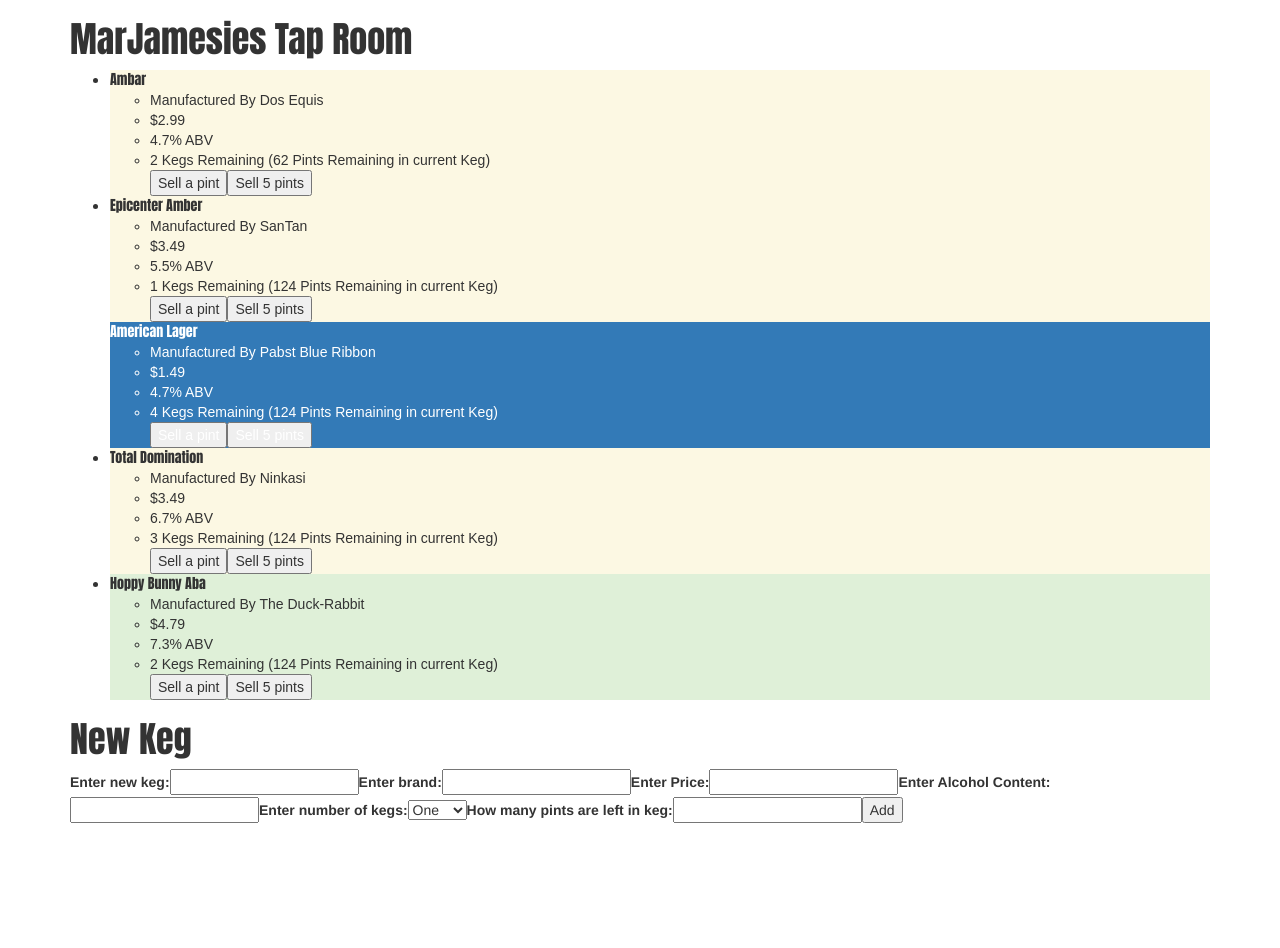
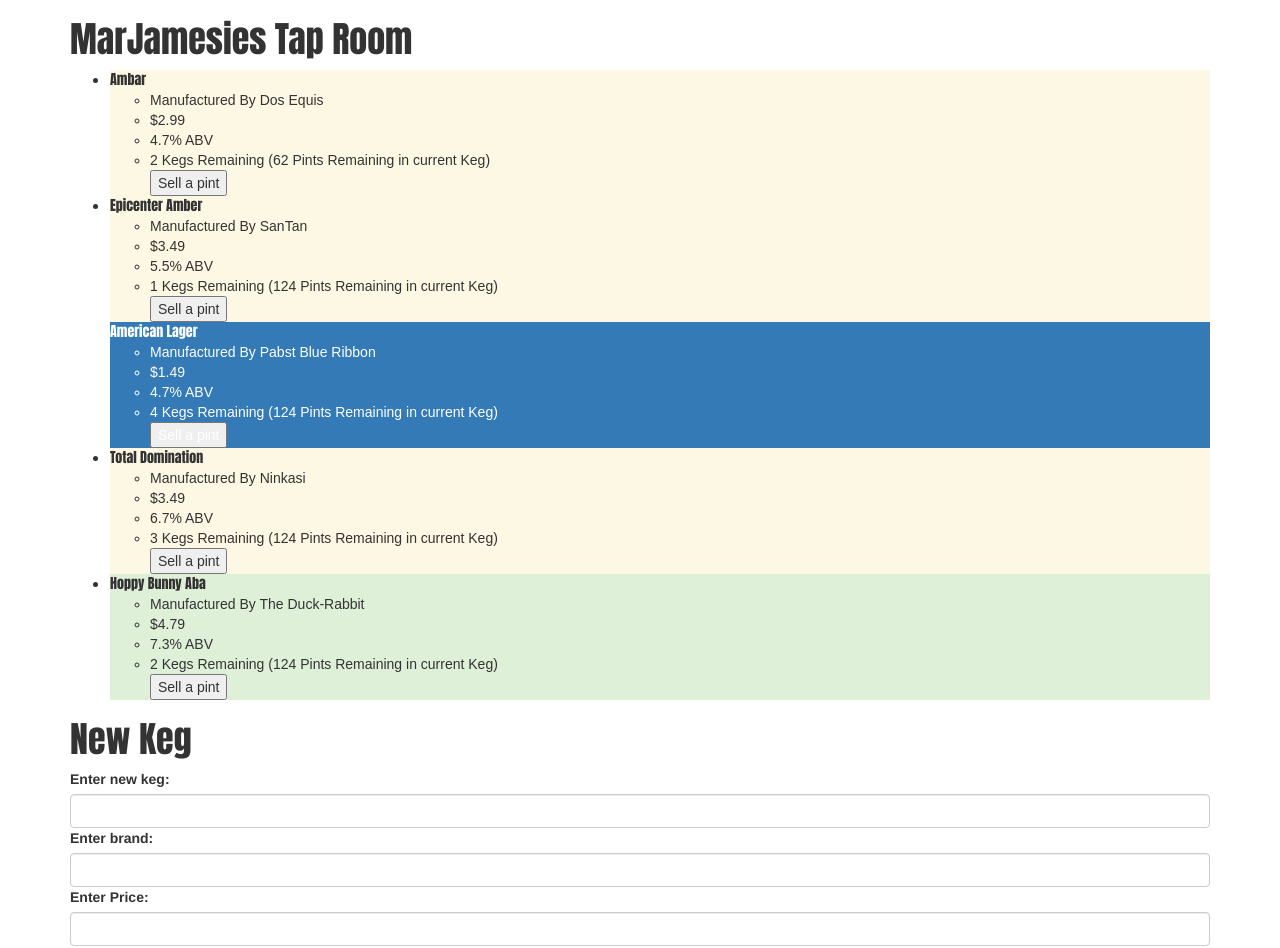
Before and after one commit to JPCodes/tap-room-angular2, an Angular app: page / in a window 1280 px wide. Shown: the top 948 px of the page. Before the commit the page ends 825 px from the top, so only its background shows below. Built offline with nearby package versions, Linux system fonts and the light colour scheme.

Commit message:
Add sale button

```diff
--- a/src/app/app.component.html
+++ b/src/app/app.component.html
@@ -1,5 +1,5 @@
 <div class="container">
   <h1>MarJamesies Tap Room</h1>
-  <app-beer-stock [childBeerStock]="masterBeerStock"></app-beer-stock>
+  <app-beer-stock [childBeerStock]="masterBeerStock" (saleSender)="sellPint($event)"></app-beer-stock>
   <app-new-keg (newKegSender)="addKeg($event)"></app-new-keg>
 </div>
--- a/src/app/app.component.ts
+++ b/src/app/app.component.ts
@@ -20,5 +20,18 @@
     this.masterBeerStock.push(newKegFromChild);
   }
 
+  sellPint(currentKeg) {
+    currentKeg.remainingPints -= 1;
+    if (currentKeg.remainingPints === 0) {
+      currentKeg.remainingKegs -= 1;
+      currentKeg.remainingPints = 124;
+    }
+
+    if (currentKeg.remainingPints < 60 && currentKeg.remainingKegs === 0) {
+      alert('Iono just be like "oh no! exclamation mark." Time to stock up!');
+    }
+
+  }
+
 
 }
--- a/src/app/beer-stock/beer-stock.component.html
+++ b/src/app/beer-stock/beer-stock.component.html
@@ -5,8 +5,7 @@
       <li>${{currentKeg.price}}</li>
       <li>{{currentKeg.alcoholContent}}% ABV</li>
       <li>{{currentKeg.remainingKegs}} Kegs Remaining ({{currentKeg.remainingPints}} Pints Remaining in current Keg)</li>
-      <button (click)="sellPint(currentKeg, 1)">Sell a pint</button>
-      <button (click)="sellPint(currentKeg, 5)">Sell 5 pints</button>
+      <button (click)="sendSale(currentKeg)">Sell a pint</button>
     </ul>
   </li>
 </ul>
--- a/src/app/beer-stock/beer-stock.component.ts
+++ b/src/app/beer-stock/beer-stock.component.ts
@@ -1,4 +1,4 @@
-import { Component, Input } from '@angular/core';
+import { Component, Input, Output, EventEmitter } from '@angular/core';
 import { Keg } from '../keg';
 
 @Component({
@@ -8,6 +8,7 @@
 
 export class BeerStockComponent {
   @Input() childBeerStock: Keg[];
+  @Output() saleSender = new EventEmitter();
 
   priceColor(currentKeg) {
     if (currentKeg.price <= 2) {
@@ -19,8 +20,8 @@
     }
   }
 
-  sellPint(currentKeg, amount) {
-    console.log('clicked');
-    return currentKeg.pints - amount;
+  sendSale(currentKeg) {
+    this.saleSender.emit(currentKeg);
   }
+
 }
--- a/src/app/new-keg/new-keg.component.html
+++ b/src/app/new-keg/new-keg.component.html
@@ -1,20 +1,20 @@
 <h1>New Keg</h1>
 <div>
   <label>Enter new keg:</label>
-  <input #newName>
+  <input #newName class="form-control">
   <label>Enter brand:</label>
-  <input #newBrand>
+  <input #newBrand class="form-control">
   <label>Enter Price:</label>
-  <input #newPrice>
+  <input #newPrice class="form-control">
   <label>Enter Alcohol Content:</label>
-  <input #newAlcoholContent>
+  <input #newAlcoholContent class="form-control">
   <label>Enter number of kegs:</label>
-  <select #newRemainingKegs>
+  <select #newRemainingKegs class="form-control">
     <option [value]="1">One</option>
     <option [value]="2">Two</option>
     <option [value]="3">Three</option>
   </select>
   <label>How many pints are left in keg:</label>
-  <input #newRemainingPints>
+  <input #newRemainingPints class="form-control">
   <button (click)="submitForm(newName.value, newBrand.value, newPrice.value, newAlcoholContent.value, newRemainingKegs.value, newRemainingPints.value); newName.value=''; newBrand.value=''; newPrice.value=''; newAlcoholContent.value=''; newRemainingKegs.value=''; newRemainingPints.value=''; ">Add</button>
 </div>
--- a/src/app/new-keg/new-keg.component.ts
+++ b/src/app/new-keg/new-keg.component.ts
@@ -7,9 +7,10 @@
 })
 export class NewKegComponent  {
   @Output() newKegSender = new EventEmitter();
+
   submitForm(name: string, brand: string, price: number, alcoholContent: number, remainingKegs: number, remainingPints: number) {
-
     var newKegToAdd: Keg = new Keg(name, brand, price, alcoholContent, remainingKegs, remainingPints);
     this.newKegSender.emit(newKegToAdd);
   }
+
 }
```
